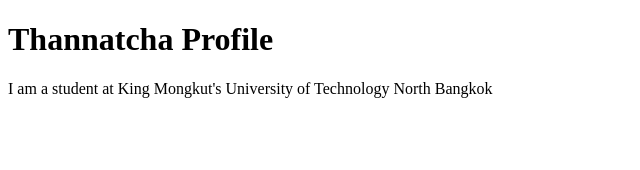
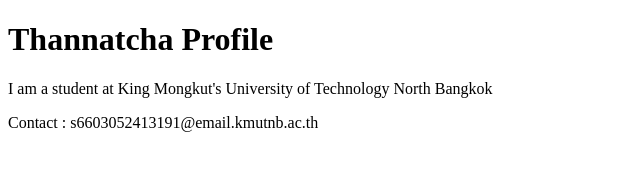
Before and after one commit to Thannatcha/github-desktop-project-2, a plain HTML site: page index.html in a window 1280 px wide. Shown: the whole page, without its empty margins (0-640 px from the left). Drawn offline with Linux system fonts and the light colour scheme.

Commit message:
Add contact me
Add contact me

```diff
--- a/index.html
+++ b/index.html
@@ -9,5 +9,6 @@
 <body>
     <h1>Thannatcha Profile</h1>
     <p>I am a student at King Mongkut's University of Technology North Bangkok </p>
+    <footer>Contact : s6603052413191@email.kmutnb.ac.th</footer>
 </body>
 </html>
```
